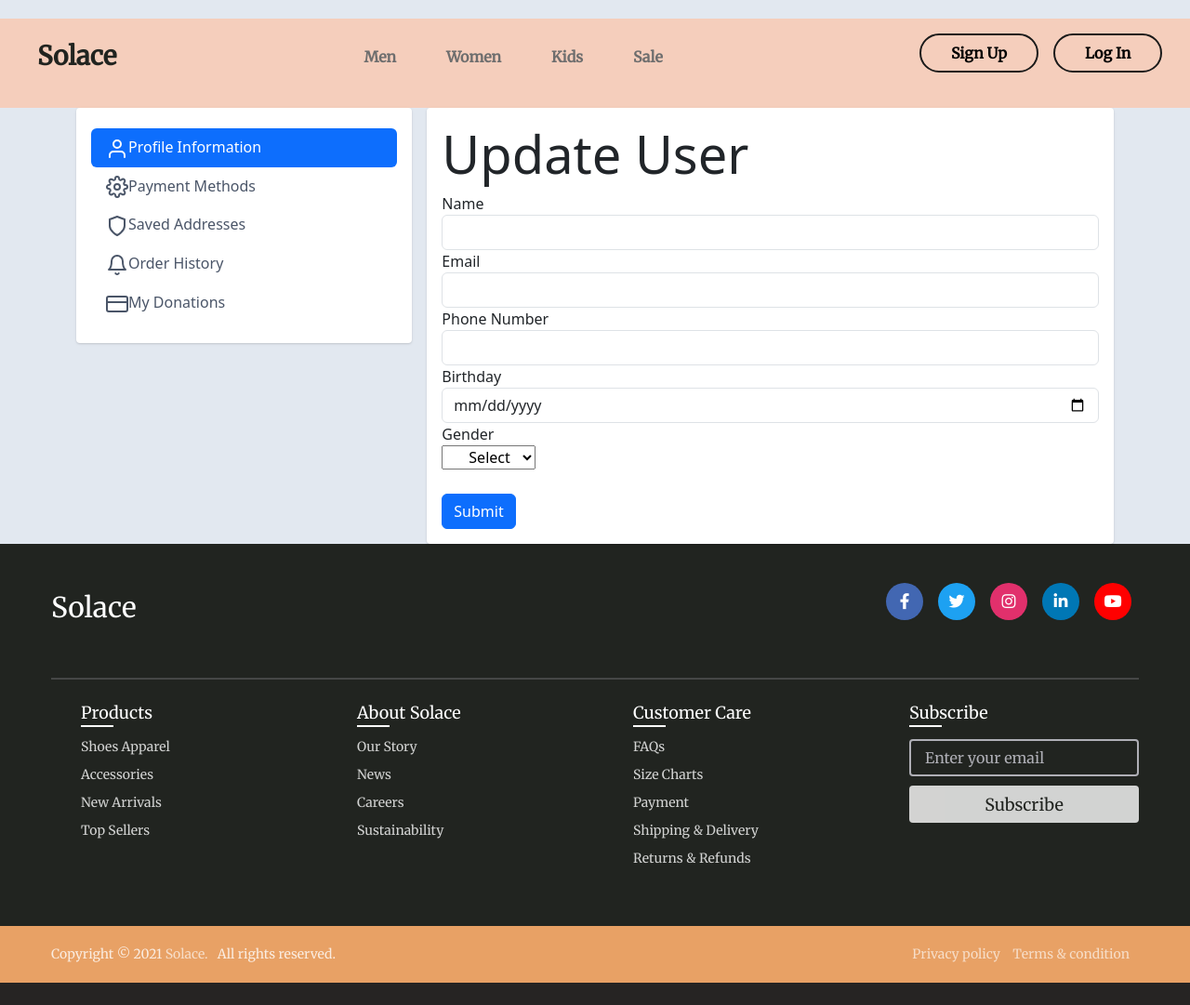
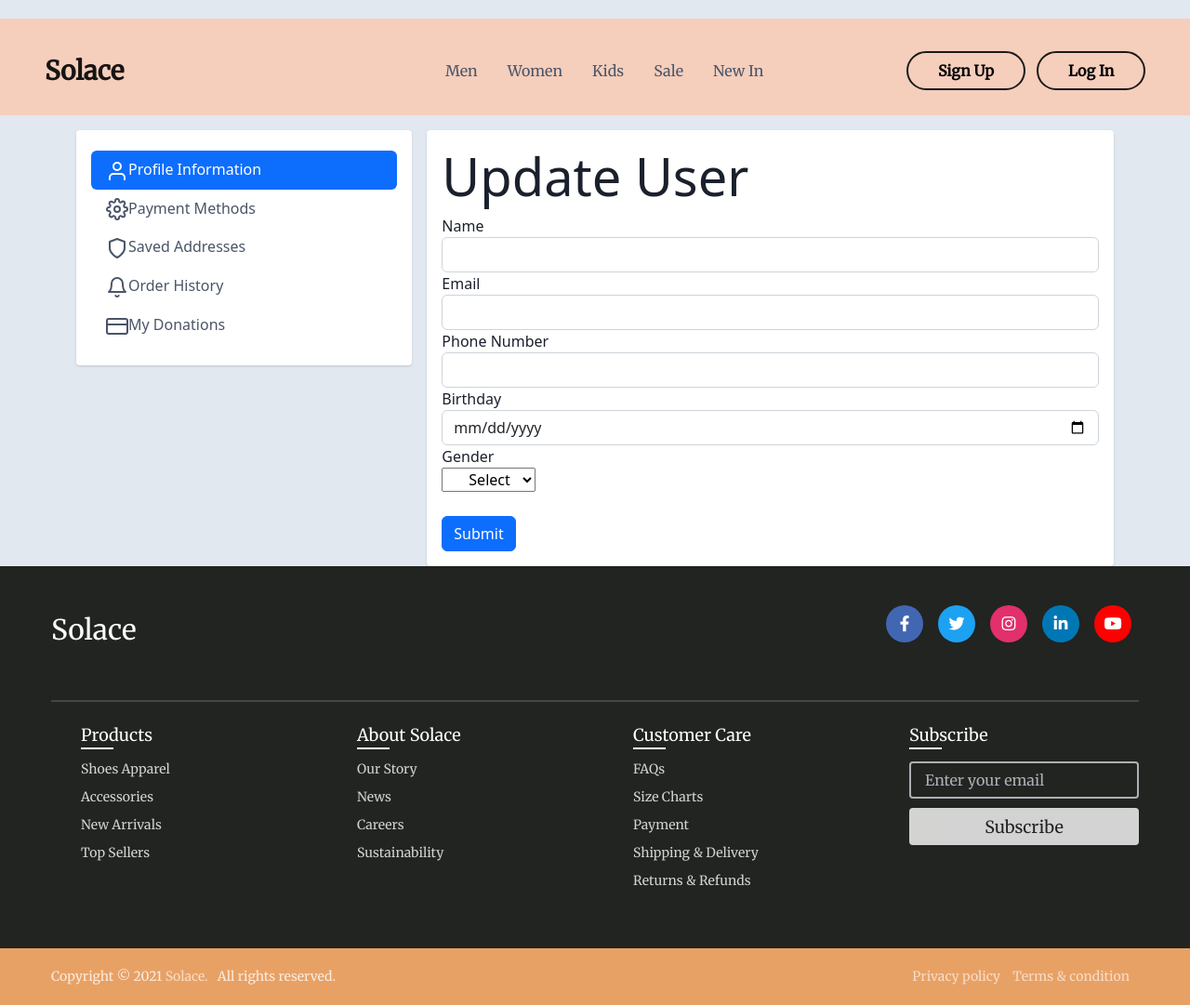
Before and after one commit to whale213/solace, a Flask app: page /profileupdate in a window 1280 px wide. Shown: the whole page at 93% size. Before the commit the page ends 1057 px from the top, so only its background shows below. Run offline with Flask 2, Linux system fonts and the light colour scheme; some libraries are stand-ins or nearby versions.

Commit message:
updated navbar to show different states using login status

```diff
--- a/solace/app/templates/includes/_customer_base_guest.html
+++ b/solace/app/templates/includes/_customer_base_guest.html
@@ -5,32 +5,155 @@
     <meta charset="UTF-8" />
     <meta http-equiv="X-UA-Compatible" content="IE=edge" />
     <meta name="viewport" content="width=device-width, initial-scale=1.0" />
-    <link rel="stylesheet" href="{{ url_for('static', filename='customer_base_guest.css') }}" />
+    <link
+      rel="stylesheet"
+      href="{{ url_for('static', filename='customer_base_guest.css') }}"
+    />
     <!-- CSS Only -->
-    <link href="https://cdn.jsdelivr.net/npm/bootstrap@5.3.0-alpha1/dist/css/bootstrap.min.css" rel="stylesheet"
-      integrity="sha384-GLhlTQ8iRABdZLl6O3oVMWSktQOp6b7In1Zl3/Jr59b6EGGoI1aFkw7cmDA6j6gD" crossorigin="anonymous"/>
-    <link rel="stylesheet" href="https://fonts.googleapis.com/css2?family=Material+Symbols+Outlined:opsz,wght,FILL,GRAD@48,400,0,200"/>
-    <link rel="stylesheet" type="text/css" href="https://cdnjs.cloudflare.com/ajax/libs/font-awesome/5.15.2/css/all.min.css"/>
-    {% block link %} {% endblock %}
-    <title>{% block title %}{% endblock %}</title>
-    {% endblock %}
+    <link
+      href="https://cdn.jsdelivr.net/npm/bootstrap@5.2.3/dist/css/bootstrap.min.css"
+      rel="stylesheet"
+      integrity="sha384-rbsA2VBKQhggwzxH7pPCaAqO46MgnOM80zW1RWuH61DGLwZJEdK2Kadq2F9CUG65"
+      crossorigin="anonymous"
+    />
+    <link
+      rel="stylesheet"
+      href="https://fonts.googleapis.com/css2?family=Material+Symbols+Outlined:opsz,wght,FILL,GRAD@48,400,0,200"
+    />
+    <link
+      rel="stylesheet"
+      type="text/css"
+      href="https://cdnjs.cloudflare.com/ajax/libs/font-awesome/5.15.2/css/all.min.css"
+    />
+    {% block link %} {% endblock %} {% block title %} {% endblock %} {% endblock
+    %}
   </head>
   <body>
     <header class="navbar">
-      <a href="#" class="nav-brand">Solace</a>
-      <nav class="nav">
-        <ul class="nav-links">
-          <li><a href="#" class="nav-link">Men</a></li>
-          <li><a href="#" class="nav-link">Women</a></li>
-          <li><a href="#" class="nav-link">Kids</a></li>
-          <li><a href="#" class="nav-link">Sale</a></li>
-        </ul>
+      <nav
+        class="navbar navbar-light navbar-expand-md bg-faded justify-content-center"
+      >
+        <a href="/" class="navbar-brand d-flex w-50 ps-5 fs-3 fw-bold"
+          >Solace</a
+        >
+        <button
+          class="navbar-toggler"
+          type="button"
+          data-toggle="collapse"
+          data-target="#collapsingNavbar3"
+        >
+          <span class="navbar-toggler-icon"></span>
+        </button>
+        <div class="navbar-collapse collapse w-100" id="collapsingNavbar3">
+          <ul class="navbar-nav w-100 justify-content-center">
+            <li class="nav-item active px-2">
+              <a class="nav-link" href="#">Men</a>
+            </li>
+            <li class="nav-item active px-2">
+              <a class="nav-link" href="#">Women</a>
+            </li>
+            <li class="nav-item active px-2">
+              <a class="nav-link" href="#">Kids</a>
+            </li>
+            <li class="nav-item active px-2">
+              <a class="nav-link" href="#">Sale</a>
+            </li>
+            <li class="nav-item active px-2">
+              <a class="nav-link" href="#">New In</a>
+            </li>
+          </ul>
+          {% if logged_in: %}
+          <ul class="nav navbar-nav ml-auto w-100 justify-content-end pe-5">
+            <li class="nav-item active">
+              <a href="#">
+                <i class="nav-link material-symbols-outlined">search</i>
+              </a>
+            </li>
+            <li class="nav-item active">
+              <a href="#">
+                <i class="nav-link material-symbols-outlined">favorite</i>
+              </a>
+            </li>
+            <li class="nav-item active">
+              <a href="#">
+                <i class="nav-link material-symbols-outlined">shopping_bag</i>
+                <span
+                  class="badge rounded-pill bg-black float-end"
+                  id="cartBadge"
+                >
+                  {{ total_cart_items }}
+                </span>
+              </a>
+            </li>
+            <li>
+              <div class="collapse navbar-collapse" id="navbarNavDarkDropdown">
+                <ul class="navbar-nav">
+                  <li class="nav-item dropdown">
+                    <a
+                      class="nav-link dropdown-toggle"
+                      href="#"
+                      role="button"
+                      data-bs-toggle="dropdown"
+                      aria-expanded="false"
+                    >
+                      <i class="material-symbols-outlined">person</i>Hello {{ full_name }}
+                    </a>
+                    <ul
+                      class="dropdown-menu dropdown-menu-dark dropdown-menu-lg-end"
+                    >
+                      <li>
+                        <a class="dropdown-item" href="#"
+                          ><i class="material-symbols-outlined px-2"
+                            >account_circle</i
+                          >My Account</a
+                        >
+                      </li>
+                      <li>
+                        <a class="dropdown-item" href="#"
+                          ><i class="material-symbols-outlined px-2">package</i
+                          >My Orders</a
+                        >
+                      </li>
+                      <li>
+                        <a class="dropdown-item" href="#"
+                          ><i class="material-symbols-outlined px-2"
+                            ><span class="material-symbols-outlined"
+                              >volunteer_activism</span
+                            ></i
+                          >My Donations</a
+                        >
+                      </li>
+                      <li>
+                        <a class="dropdown-item" href="#"
+                          ><i class="material-symbols-outlined px-2">logout</i
+                          >Logout</a
+                        >
+                      </li>
+                    </ul>
+                  </li>
+                </ul>
+              </div>
+            </li>
+          </ul>
+          {% else %}
+          <ul class="nav navbar-nav ml-auto w-100 justify-content-end pe-5">
+            <li class="nav-item active">
+              <a href="#">
+                <button class="sign-up-btn">Sign Up</button>
+              </a>
+            </li>
+            <li class="nav-item active">
+              <a href="#">
+                <button class="log-in-btn">Log In</button>
+              </a>
+            </li>
+          </ul>
+          {% endif %}
+        </div>
       </nav>
-      <div class="nav-buttons">
-        <button class="sign-up-btn">Sign Up</button>
-        <button class="log-in-btn">Log In</button>
-      </div>
     </header>
+    <!-- Example single danger button -->
+    <br />
     {% block content %} {% endblock %}
     <footer class="footer">
       <div class="content">
@@ -44,10 +167,14 @@
             <a href="#"><i class="fab fa-youtube"></i></a>
           </div>
         </div>
-        <hr style="height: 2px;
+        <hr
+          style="
+            height: 2px;
             border-width: 0;
             color: #afafb6;
-            background-color: #afafb6;"/>
+            background-color: #afafb6;
+          "
+        />
         <div class="footer-column-links">
           <ul class="footer-column">
             <li class="footer-links">Products</li>
@@ -92,16 +219,10 @@
     </footer>
     <!-- Scripts only -->
     <script
-      src="https://cdn.jsdelivr.net/npm/bootstrap@5.3.0-alpha1/dist/js/bootstrap.bundle.min.js"
-      integrity="sha384-w76AqPfDkMBDXo30jS1Sgez6pr3x5MlQ1ZAGC+nuZB+EYdgRZgiwxhTBTkF7CXvN" crossorigin="anonymous">
-    </script>
-    <script
-      src="https://cdn.jsdelivr.net/npm/@popperjs/core@2.11.6/dist/umd/popper.min.js"
-      integrity="sha384-oBqDVmMz9ATKxIep9tiCxS/Z9fNfEXiDAYTujMAeBAsjFuCZSmKbSSUnQlmh/jp3" crossorigin="anonymous">
-    </script>
-    <script
-      src="https://cdn.jsdelivr.net/npm/bootstrap@5.3.0-alpha1/dist/js/bootstrap.min.js"
-      integrity="sha384-mQ93GR66B00ZXjt0YO5KlohRA5SY2XofN4zfuZxLkoj1gXtW8ANNCe9d5Y3eG5eD" crossorigin="anonymous">
-    </script>
+      src="https://cdn.jsdelivr.net/npm/bootstrap@5.2.3/dist/js/bootstrap.bundle.min.js"
+      integrity="sha384-kenU1KFdBIe4zVF0s0G1M5b4hcpxyD9F7jL+jjXkk+Q2h455rYXK/7HAuoJl+0I4"
+      crossorigin="anonymous"
+    ></script>
+    <script></script>
   </body>
 </html>
```
